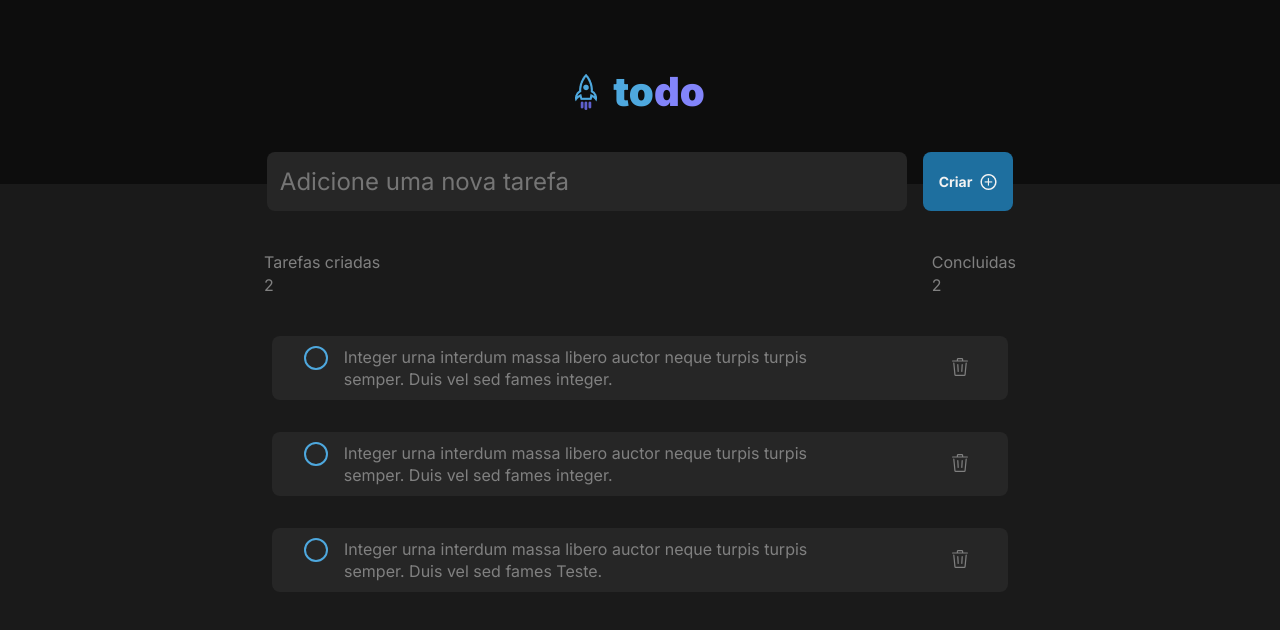
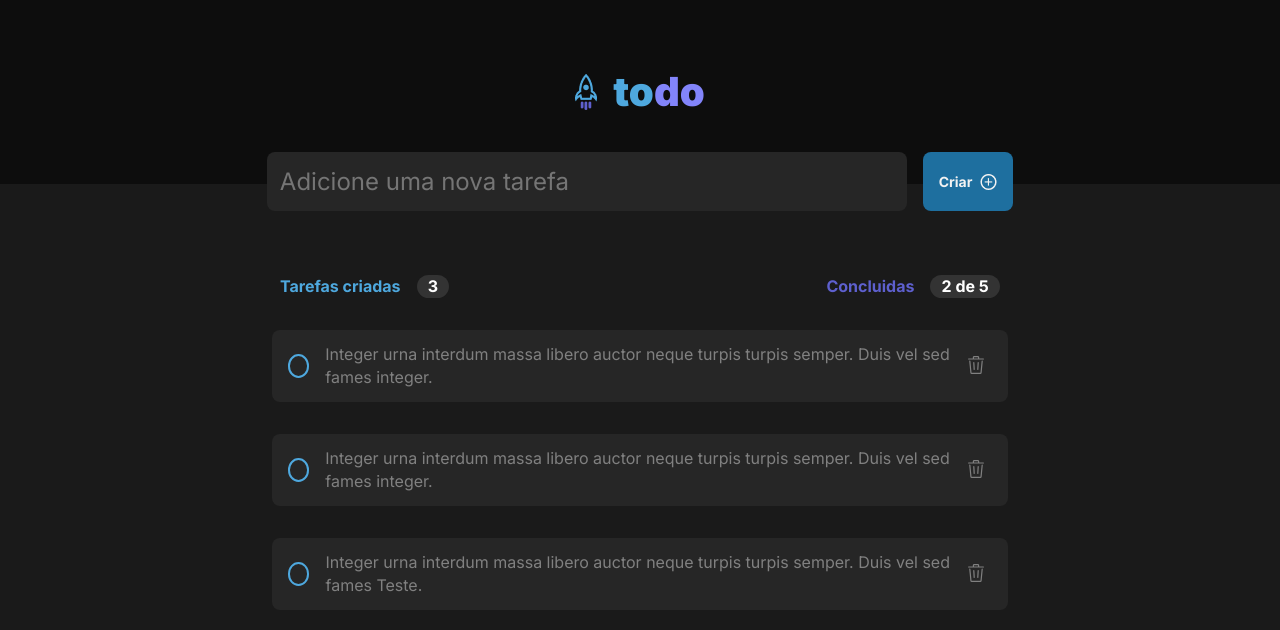
Before and after one commit to iuryescano/toDoListJsx, a React (Vite) app: page / in a window 1280 px wide. Shown: the top 630 px of the page. Built offline with nearby package versions, Linux system fonts and the light colour scheme.

Commit message:
:sparkles: feat: Adding tasks.lenght and styled in tasksCreated and Conclude

```diff
--- a/src/components/Task.jsx
+++ b/src/components/Task.jsx
@@ -2,19 +2,17 @@ import styles from './Task.module.css';
 import { GoTrash } from "react-icons/go";
 import { useState } from 'react';
 
-export function Task ({id, title}) {
+export function Task({ id, title }) {
   const [isSublined, setSublinedText] = useState(false);
 
   const handleSublineText = () => {
-//console.log(!isSublined); //significa que o texto não está sublinhado retorna true
-//console.log(isSublined); //significa que o texto está sublinhado retorna false
-    setSublinedText(!isSublined);//se o texto não estiver sublinhado, ele sublinha, se estiver sublinhado, ele desfaz a sublinha
+    setSublinedText(!isSublined);
   }
 
   return (
     <div className={styles.Task}>
       <div className={styles.Content}>
-        <input type="checkbox" id={`checkbox-${id}`} className={styles.checkbox} onClick={handleSublineText}/>
+        <input type="checkbox" id={`checkbox-${id}`} className={styles.checkbox} onClick={handleSublineText} />
         <label htmlFor={`checkbox-${id}`} className={styles.checkboxLabel}></label>
         <p className={isSublined ? styles.sublined : ''}>{title}</p>
       </div>
--- a/src/components/Task.module.css
+++ b/src/components/Task.module.css
@@ -1,18 +1,17 @@
 .Task {
-  height: 4rem;
+  height: 4.5rem;
   width: 46rem;
   display: flex;
-  justify-content: space-around;
+  justify-content: space-between; /* Espaça os itens entre os extremos */
   align-items: center;
-  gap: 5rem;
-  padding: 2rem;
+  padding: 1rem;
   border-radius: 0.5rem;
   background: var(--gray-500);
-
 }
 
 .Content {
   display: flex;
+  align-items: center; /* Alinha o checkbox e o texto verticalmente */
   gap: 1rem;
 }
 
@@ -21,8 +20,8 @@
 }
 
 .checkboxLabel {
-  width: 2rem;
-  height: 1.5rem;
+  width: 1.5rem; /* Define a largura fixa */
+  height: 1.5rem; /* Define a altura fixa */
   background-color: none;
   border: 2px solid var(--blue);
   border-radius: 50%;
@@ -38,11 +37,12 @@
 .checkboxLabel::after {
   content: '';
   position: absolute;
-  top: 15%;
-  left: 55%;
+  top: 25%;
+  left: 60%;
   width: 10px;
   height: 10px;
   border: none;
+  transform: translate(-50%, -50%) scale(0);
   transition: transform 0.1s ease-in;
 }
 
@@ -74,7 +74,6 @@
   fill: var(--danger); /* Muda a cor do ícone ao passar o mouse */
 }
 
-
 .sublined {
   text-decoration: line-through;
 }
--- a/src/pages/App.css
+++ b/src/pages/App.css
@@ -81,8 +81,36 @@ header {
 .titles {
   display: flex;
   justify-content: space-between;
-  width: 100%;
-  padding: 0.5rem;
+  width: 45rem;
+  margin-top: 2rem;
+}
+
+.tasksConclude {
+  display: flex;
+  gap: 1rem;
+}
+
+.Conclude {
+  font-weight: bold;
+  color: var(--purple-dark);
+}
+
+.numbers {
+  background-color: var(--gray-400);
+  border-radius: 2rem;
+  color: white;
+  padding: 0rem 0.7rem;
+  font-weight: bold;
+}
+
+.tasksCreated {
+  display: flex;
+  gap: 1rem;
+}
+
+.Created {
+  color: var(--blue);
+  font-weight: bold;
 }
 
 .empty {
--- a/src/pages/App.tsx
+++ b/src/pages/App.tsx
@@ -14,8 +14,16 @@ function App() {
 
   const [newTask, setNewTask] = useState("");
 
+
   function handleAddTask() {
-    console.log(newTask)
+    const task = [...tasks, {id: tasks.length + 1, text: newTask}];
+    setTasks(task);
+    console.log(task);
+    setNewTask('');
+    //console.log(tasks);
+    //console.log(setTasks);
+    //console.log(newTask);
+    //console.log(setNewTask);
   }
 
   return (
@@ -40,11 +48,11 @@ function App() {
           </div>
           <div className='content'>
             <div className='titles'>
-              <div>
-                <p>Tarefas criadas </p><p>2</p>
+              <div className='tasksCreated'>
+                <p className='Created'>Tarefas criadas </p><p className='numbers'>{tasks.length}</p>
               </div>
-              <div>
-                <p>Concluidas </p><p>2</p>
+              <div className='tasksConclude'>
+                <p className='Conclude'>Concluidas </p><p className='numbers'>2 de 5</p>
               </div>
             </div>
             {tasks.length === 0 ? (
```
